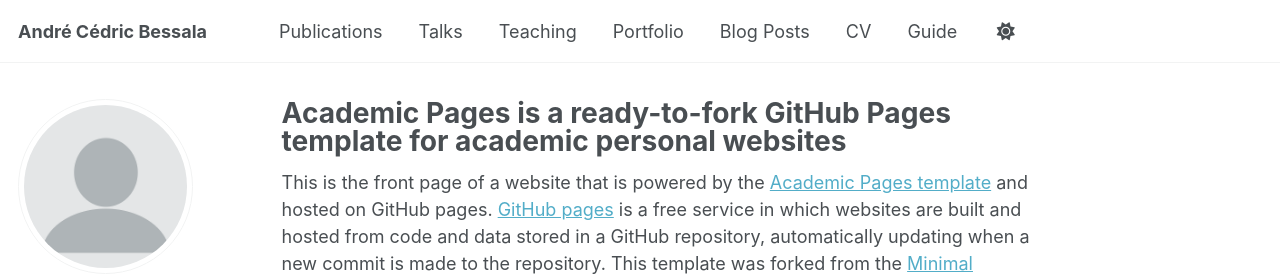
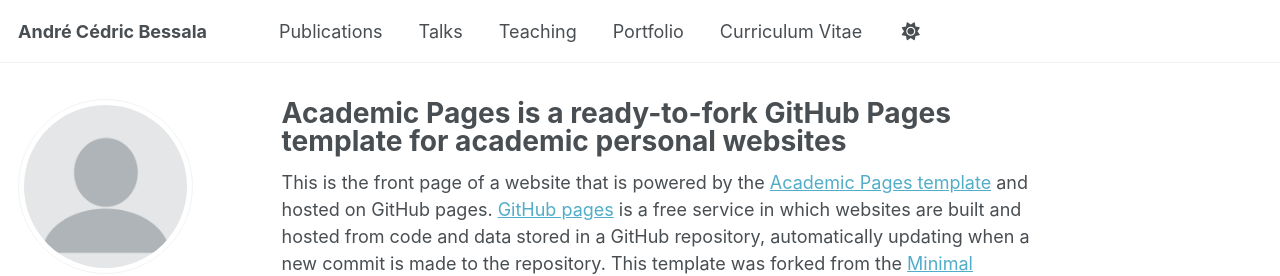
Before and after one commit to bessalacedric/bessalacedric.github.io, a Jekyll site: the page built from _pages/about.md, in a window 1280 px wide. Shown: the top 276 px of the page. Built offline with Jekyll 4.4.1, drawn with Linux system fonts in a browser that asks for light colours; some web fonts are replaced; a script that is not in the unit is left out.

Commit message:
Update navigation.yml

```diff
--- a/_data/navigation.yml
+++ b/_data/navigation.yml
@@ -8,6 +8,7 @@
 #      Markdown formatted page while the second is generated using JSON.
 
 main:
+
   - title: "Publications"
     url: /publications/
 
@@ -20,14 +21,6 @@ main:
   - title: "Portfolio"
     url: /portfolio/
 
-  - title: "Blog Posts"
-    url: /year-archive/
 
-  - title: "CV"
+  - title: "Curriculum Vitae"
     url: /cv/
-
-  # - title: "CV"
-  #   url: /cv-json/
-
-  - title: "Guide"
-    url: /markdown/
```
